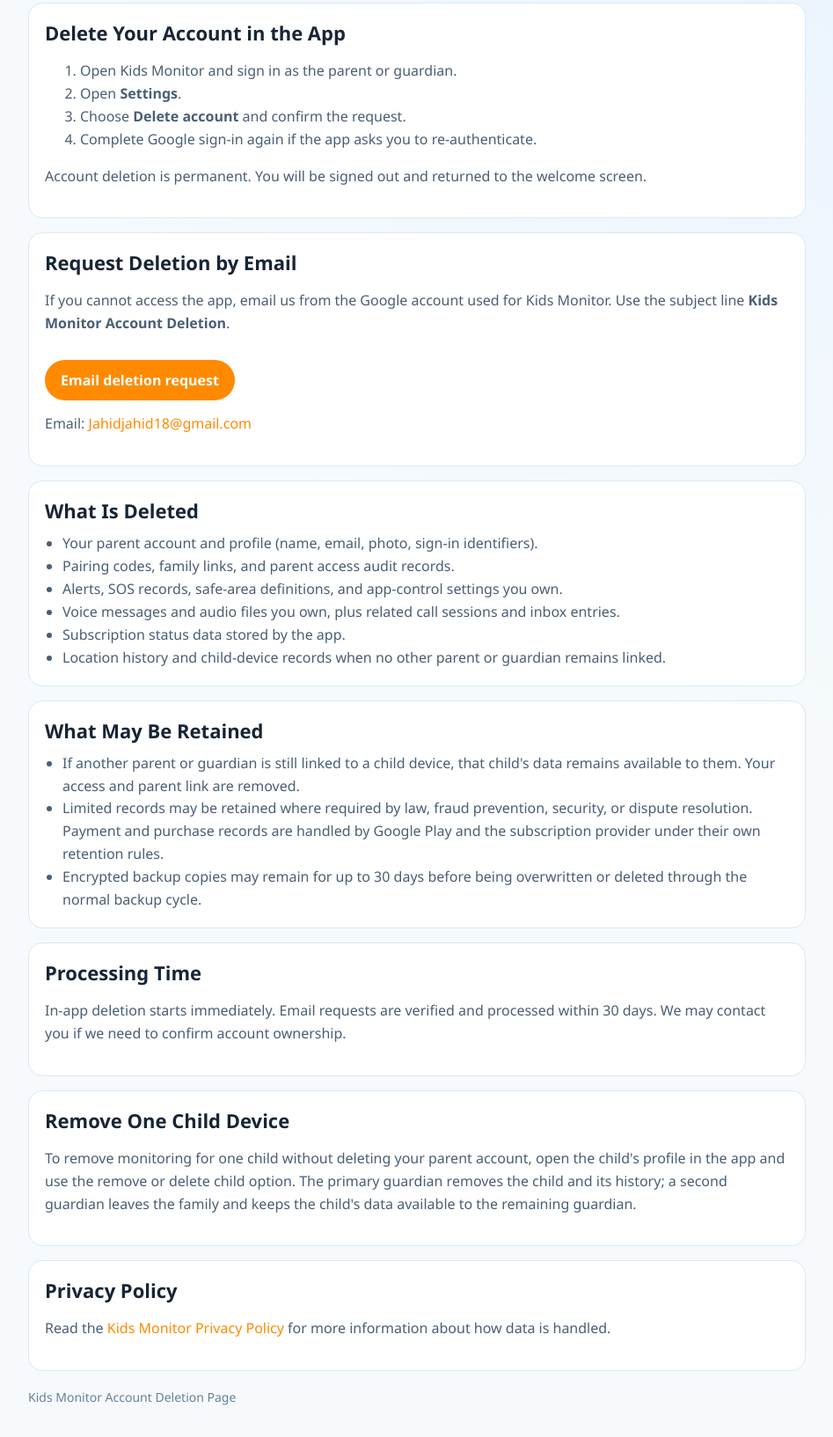
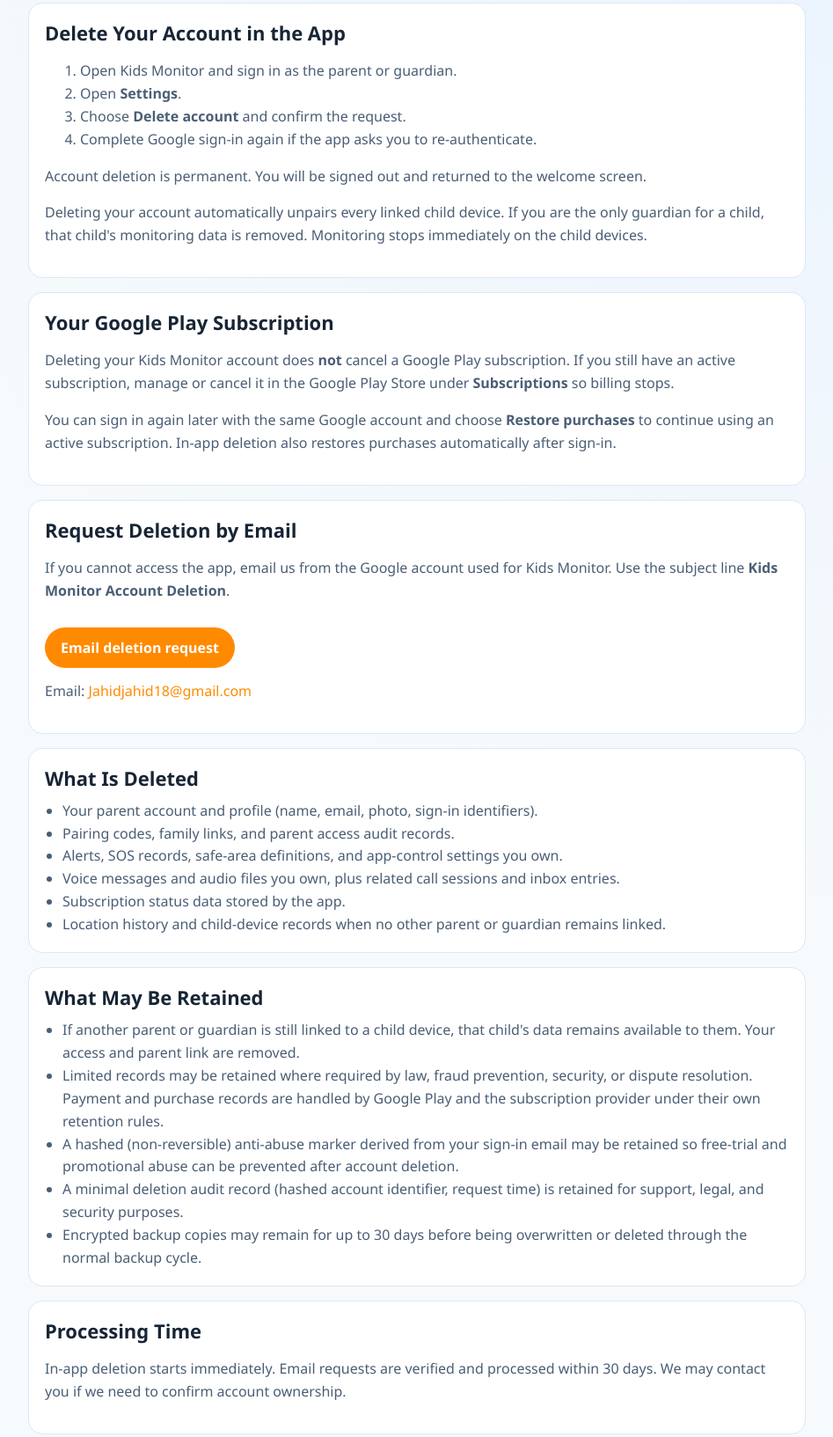
Before and after one commit to jahidjahid18/kidsmonitor, a plain HTML site: page delete-account.html in a window 1280 px wide. Shown: the part 298-1931 px from the top of the page at 88% size, without its empty margins (166-1113 px from the left). Drawn offline with Linux system fonts and the light colour scheme.

Commit message:
docs: explain account deletion unpairs children and subscription is not cancelled

```diff
--- a/delete-account.html
+++ b/delete-account.html
@@ -61,7 +61,7 @@
     <main class="wrap">
       <section class="hero">
         <h1>Kids Monitor Account Deletion</h1>
-        <div class="updated">Last updated: November 19, 2026</div>
+        <div class="updated">Last updated: November 27, 2026</div>
       </section>
 
       <section class="card">
@@ -83,6 +83,27 @@
         <p>
           Account deletion is permanent. You will be signed out and returned to
           the welcome screen.
+        </p>
+        <p>
+          Deleting your account automatically unpairs every linked child device.
+          If you are the only guardian for a child, that child's monitoring data
+          is removed. Monitoring stops immediately on the child devices.
+        </p>
+      </section>
+
+      <section class="card">
+        <h2>Your Google Play Subscription</h2>
+        <p>
+          Deleting your Kids Monitor account does <strong>not</strong> cancel a
+          Google Play subscription. If you still have an active subscription,
+          manage or cancel it in the Google Play Store under
+          <strong>Subscriptions</strong> so billing stops.
+        </p>
+        <p>
+          You can sign in again later with the same Google account and choose
+          <strong>Restore purchases</strong> to continue using an active
+          subscription. In-app deletion also restores purchases automatically
+          after sign-in.
         </p>
       </section>
 
@@ -126,6 +147,15 @@
             under their own retention rules.
           </li>
           <li>
+            A hashed (non-reversible) anti-abuse marker derived from your sign-in
+            email may be retained so free-trial and promotional abuse can be
+            prevented after account deletion.
+          </li>
+          <li>
+            A minimal deletion audit record (hashed account identifier, request
+            time) is retained for support, legal, and security purposes.
+          </li>
+          <li>
             Encrypted backup copies may remain for up to 30 days before being
             overwritten or deleted through the normal backup cycle.
           </li>
```
